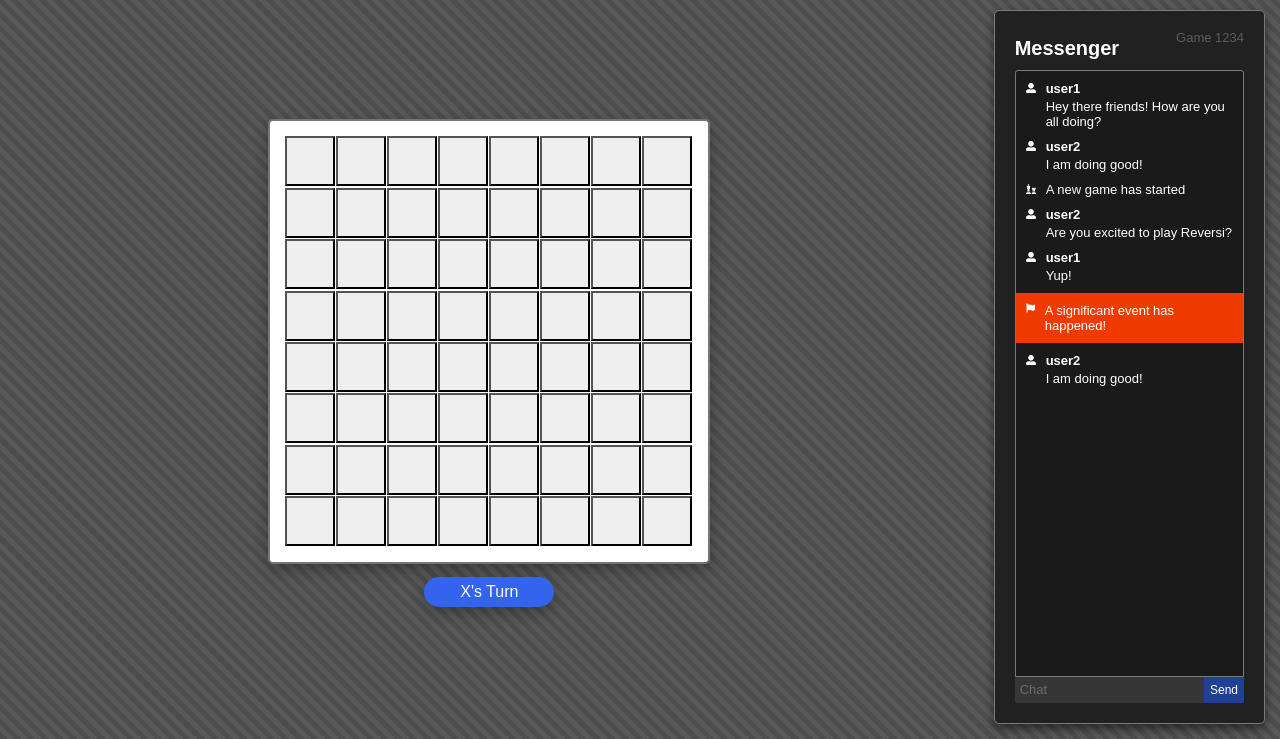
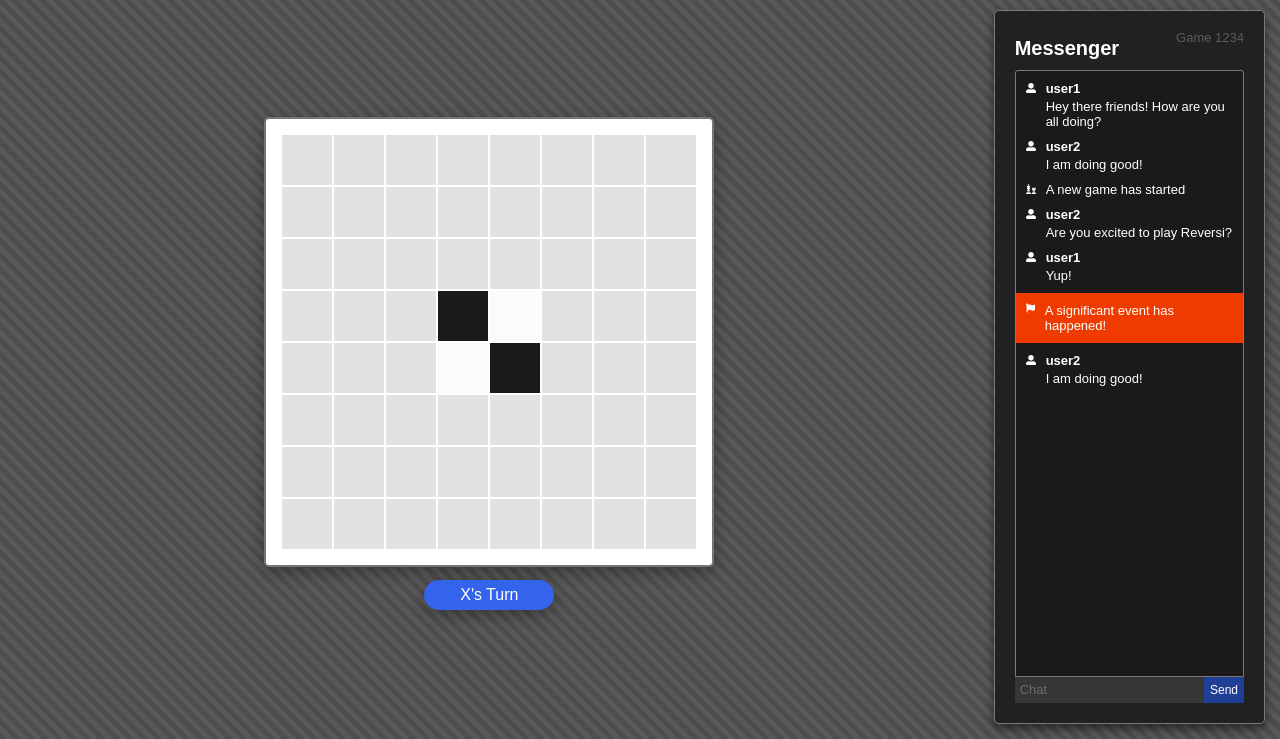
Before and after one commit to karsonkalt/gamepage_front_end, a plain HTML site: page index.html in a window 1280 px wide. Shown: the part 61-800 px from the top of the page. Drawn offline with nearby package versions, Linux system fonts and the light colour scheme.

Commit message:
Linked js and build findCell function.

```diff
--- a/index.html
+++ b/index.html
@@ -5,7 +5,8 @@
     <meta charset="utf-8">
     <title>GamePage</title>
     <meta name="viewport" content="width=device-width, initial-scale=1">
-    <link rel="stylesheet" type="text/css" href="style.css">
+    <link rel="stylesheet" type="text/css" href="stylesheets/style.css">
+    <script src="javascripts/index.js"></script>
 </head>
 
 <body>
@@ -31,212 +32,84 @@
 
                         <div>
                             <div class="row">
-                                <div class="column">
-                                    <div><button></div>
-                                </div>
-                                <div class="column">
-                                    <div><button></div>
-                                </div>
-                                <div class="column">
-                                    <div><button></div>
-                                </div>
-                                <div class="column">
-                                    <div><button></div>
-                                </div>
-                                <div class="column">
-                                    <div><button></div>
-                                </div>
-                                <div class="column">
-                                    <div><button></div>
-                                </div>
-                                <div class="column">
-                                    <div><button></div>
-                                </div>
-                                <div class="column">
-                                    <div><button></div>
-                                </div>
+                                <div id="1" class="cell"></div>
+                                <div id="2" class="cell"></div>
+                                <div id="3" class="cell"></div>
+                                <div id="4" class="cell"></div>
+                                <div id="5" class="cell"></div>
+                                <div id="6" class="cell"></div>
+                                <div id="7" class="cell"></div>
+                                <div id="8" class="cell"></div>
                             </div>
                             <div class="row">
-                                <div class="column">
-                                    <div><button></div>
-                                </div>
-                                <div class="column">
-                                    <div><button></div>
-                                </div>
-                                <div class="column">
-                                    <div><button></div>
-                                </div>
-                                <div class="column">
-                                    <div><button></div>
-                                </div>
-                                <div class="column">
-                                    <div><button></div>
-                                </div>
-                                <div class="column">
-                                    <div><button></div>
-                                </div>
-                                <div class="column">
-                                    <div><button></div>
-                                </div>
-                                <div class="column">
-                                    <div><button></div>
-                                </div>
+                                <div id="9" class="cell"></div>
+                                <div id="10" class="cell"></div>
+                                <div id="11" class="cell"></div>
+                                <div id="12" class="cell"></div>
+                                <div id="13" class="cell"></div>
+                                <div id="14" class="cell"></div>
+                                <div id="15" class="cell"></div>
+                                <div id="16" class="cell"></div>
                             </div>
                             <div class="row">
-                                <div class="column">
-                                    <div><button></div>
-                                </div>
-                                <div class="column">
-                                    <div><button></div>
-                                </div>
-                                <div class="column">
-                                    <div><button></div>
-                                </div>
-                                <div class="column">
-                                    <div><button></div>
-                                </div>
-                                <div class="column">
-                                    <div><button></div>
-                                </div>
-                                <div class="column">
-                                    <div><button></div>
-                                </div>
-                                <div class="column">
-                                    <div><button></div>
-                                </div>
-                                <div class="column">
-                                    <div><button></div>
-                                </div>
+                                <div id="17" class="cell"></div>
+                                <div id="18" class="cell"></div>
+                                <div id="19" class="cell"></div>
+                                <div id="20" class="cell"></div>
+                                <div id="21" class="cell"></div>
+                                <div id="22" class="cell"></div>
+                                <div id="23" class="cell"></div>
+                                <div id="24" class="cell"></div>
                             </div>
                             <div class="row">
-                                <div class="column">
-                                    <div><button></div>
-                                </div>
-                                <div class="column">
-                                    <div><button></div>
-                                </div>
-                                <div class="column">
-                                    <div><button></div>
-                                </div>
-                                <div class="column">
-                                    <div><button></div>
-                                </div>
-                                <div class="column">
-                                    <div><button></div>
-                                </div>
-                                <div class="column">
-                                    <div><button></div>
-                                </div>
-                                <div class="column">
-                                    <div><button></div>
-                                </div>
-                                <div class="column">
-                                    <div><button></div>
-                                </div>
+                                <div id="25" class="cell"></div>
+                                <div id="26" class="cell"></div>
+                                <div id="27" class="cell"></div>
+                                <div id="28" class="cell black"></div>
+                                <div id="29" class="cell white"></div>
+                                <div id="30" class="cell"></div>
+                                <div id="31" class="cell"></div>
+                                <div id="32" class="cell"></div>
                             </div>
                             <div class="row">
-                                <div class="column">
-                                    <div><button></div>
-                                </div>
-                                <div class="column">
-                                    <div><button></div>
-                                </div>
-                                <div class="column">
-                                    <div><button></div>
-                                </div>
-                                <div class="column">
-                                    <div><button></div>
-                                </div>
-                                <div class="column">
-                                    <div><button></div>
-                                </div>
-                                <div class="column">
-                                    <div><button></div>
-                                </div>
-                                <div class="column">
-                                    <div><button></div>
-                                </div>
-                                <div class="column">
-                                    <div><button></div>
-                                </div>
+                                <div id="33" class="cell"></div>
+                                <div id="34" class="cell"></div>
+                                <div id="35" class="cell"></div>
+                                <div id="36" class="cell white"></div>
+                                <div id="37" class="cell black"></div>
+                                <div id="38" class="cell"></div>
+                                <div id="39" class="cell"></div>
+                                <div id="40" class="cell"></div>
                             </div>
                             <div class="row">
-                                <div class="column">
-                                    <div><button></div>
-                                </div>
-                                <div class="column">
-                                    <div><button></div>
-                                </div>
-                                <div class="column">
-                                    <div><button></div>
-                                </div>
-                                <div class="column">
-                                    <div><button></div>
-                                </div>
-                                <div class="column">
-                                    <div><button></div>
-                                </div>
-                                <div class="column">
-                                    <div><button></div>
-                                </div>
-                                <div class="column">
-                                    <div><button></div>
-                                </div>
-                                <div class="column">
-                                    <div><button></div>
-                                </div>
+                                <div id="41" class="cell"></div>
+                                <div id="42" class="cell"></div>
+                                <div id="43" class="cell"></div>
+                                <div id="44" class="cell"></div>
+                                <div id="45" class="cell"></div>
+                                <div id="46" class="cell"></div>
+                                <div id="47" class="cell"></div>
+                                <div id="48" class="cell"></div>
                             </div>
                             <div class="row">
-                                <div class="column">
-                                    <div><button></div>
-                                </div>
-                                <div class="column">
-                                    <div><button></div>
-                                </div>
-                                <div class="column">
-                                    <div><button></div>
-                                </div>
-                                <div class="column">
-                                    <div><button></div>
-                                </div>
-                                <div class="column">
-                                    <div><button></div>
-                                </div>
-                                <div class="column">
-                                    <div><button></div>
-                                </div>
-                                <div class="column">
-                                    <div><button></div>
-                                </div>
-                                <div class="column">
-                                    <div><button></div>
-                                </div>
+                                <div id="49" class="cell"></div>
+                                <div id="50" class="cell"></div>
+                                <div id="51" class="cell"></div>
+                                <div id="52" class="cell"></div>
+                                <div id="53" class="cell"></div>
+                                <div id="54" class="cell"></div>
+                                <div id="55" class="cell"></div>
+                                <div id="56" class="cell"></div>
                             </div>
                             <div class="row">
-                                <div class="column">
-                                    <div><button></div>
-                                </div>
-                                <div class="column">
-                                    <div><button></div>
-                                </div>
-                                <div class="column">
-                                    <div><button></div>
-                                </div>
-                                <div class="column">
-                                    <div><button></div>
-                                </div>
-                                <div class="column">
-                                    <div><button></div>
-                                </div>
-                                <div class="column">
-                                    <div><button></div>
-                                </div>
-                                <div class="column">
-                                    <div><button></div>
-                                </div>
-                                <div class="column">
-                                    <div><button></div>
-                                </div>
+                                <div id="57" class="cell"></div>
+                                <div id="58" class="cell"></div>
+                                <div id="59" class="cell"></div>
+                                <div id="60" class="cell"></div>
+                                <div id="61" class="cell"></div>
+                                <div id="62" class="cell"></div>
+                                <div id="63" class="cell"></div>
+                                <div id="64" class="cell"></div>
                             </div>
                         </div>
 
@@ -315,6 +188,7 @@
                             <div class='userMessageContent'>I am doing good!</div>
                         </div>
 
+
                     </div>
                 </div>
                 <div id="sendMessageField">
--- /dev/null
+++ b/javascripts/index.js
@@ -0,0 +1 @@
+const findCell = num => document.getElementById(`${num}`)
--- a/style.css
+++ b/stylesheets/style.css
@@ -282,41 +282,36 @@
 }
 
 .row {
-    display: table;
-    table-layout: fixed;
+    display: flex;
 }
 
 .column {
     display: table-cell;
 }
 
-.column div button {
+.cell {
+    background-color: #e2e2e2;
     height: 50px;
     width: 50px;
-    border-image: none;
-    border-color: 2px solid grey;
-    margin-right: 1px;
+    border-color: 1px solid grey;
+    margin: 1px;
     -webkit-transition: background-color .25s;
     -webkit-transition: width .25s;
     -webkit-transition: height .25s;
 }
 
-.column {
-    height: 50px;
-    width: 50px;
+.black {
+    background-color: #1a1a1a;
 }
 
-.column div button:hover {
-    background-color: #ededed;
+.white {
+    background-color: #fbfbfb;
 }
 
-.column div button:focus {
-    outline: none;
-}
 
-.column div button:active {
+
+.cell:hover {
     background-color: #cccccc;
-    border-style:solid;
 }
 
 /*KEYFRAME ANIMATIONS*/
```
Also changed, not shown: javascripts/services/gameAPI.js (added), javascripts/services/userAPI.js (added).
